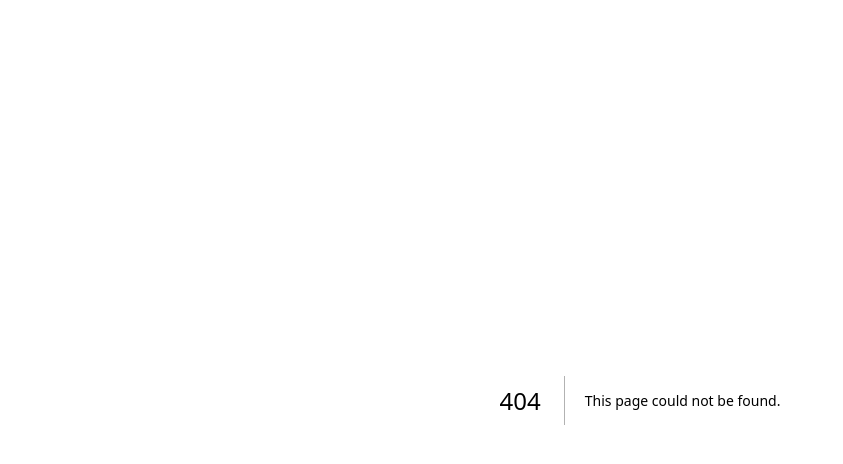
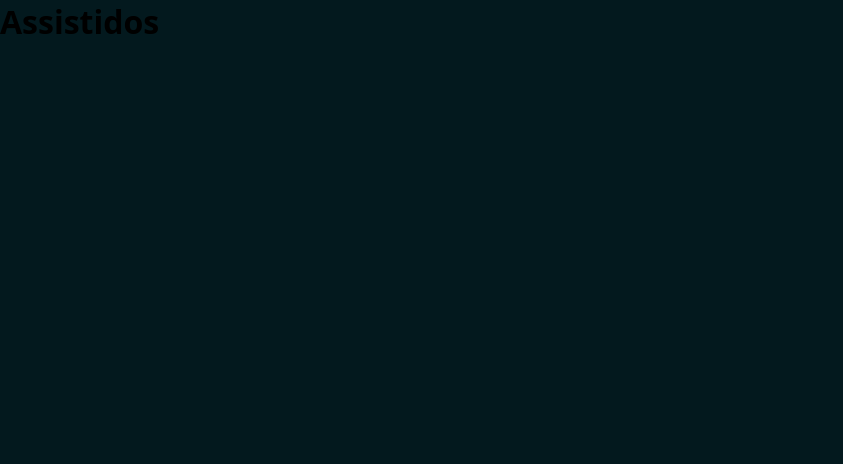
Before and after one commit to vinivilares/zine.space, a Next.js app: page /1/assistidos in a window 1280 px wide. Before the commit this address had no page. Shown: the top 464 px of the page, without its empty margins (0-843 px from the left). Built offline with nearby package versions, Linux system fonts and the light colour scheme.

Commit message:
criada branch ZS-8

```diff
--- a/src/components/Input/input.module.css
+++ b/src/components/Input/input.module.css
@@ -43,6 +43,5 @@
 }
 
 .input[type="date"]::-webkit-calendar-picker-indicator {
-
   background-image: url("/calendar_icon.png");
 }
--- /dev/null
+++ b/src/pages/[profile]/assistidos.jsx
@@ -0,0 +1,5 @@
+//import styles from "../styles/Assistidos.module.css"
+
+export default function Assistidos() {
+  return <h1>Assistidos</h1>
+}
```
Also changed, not shown: src/styles/Assistidos.module.css (added).
